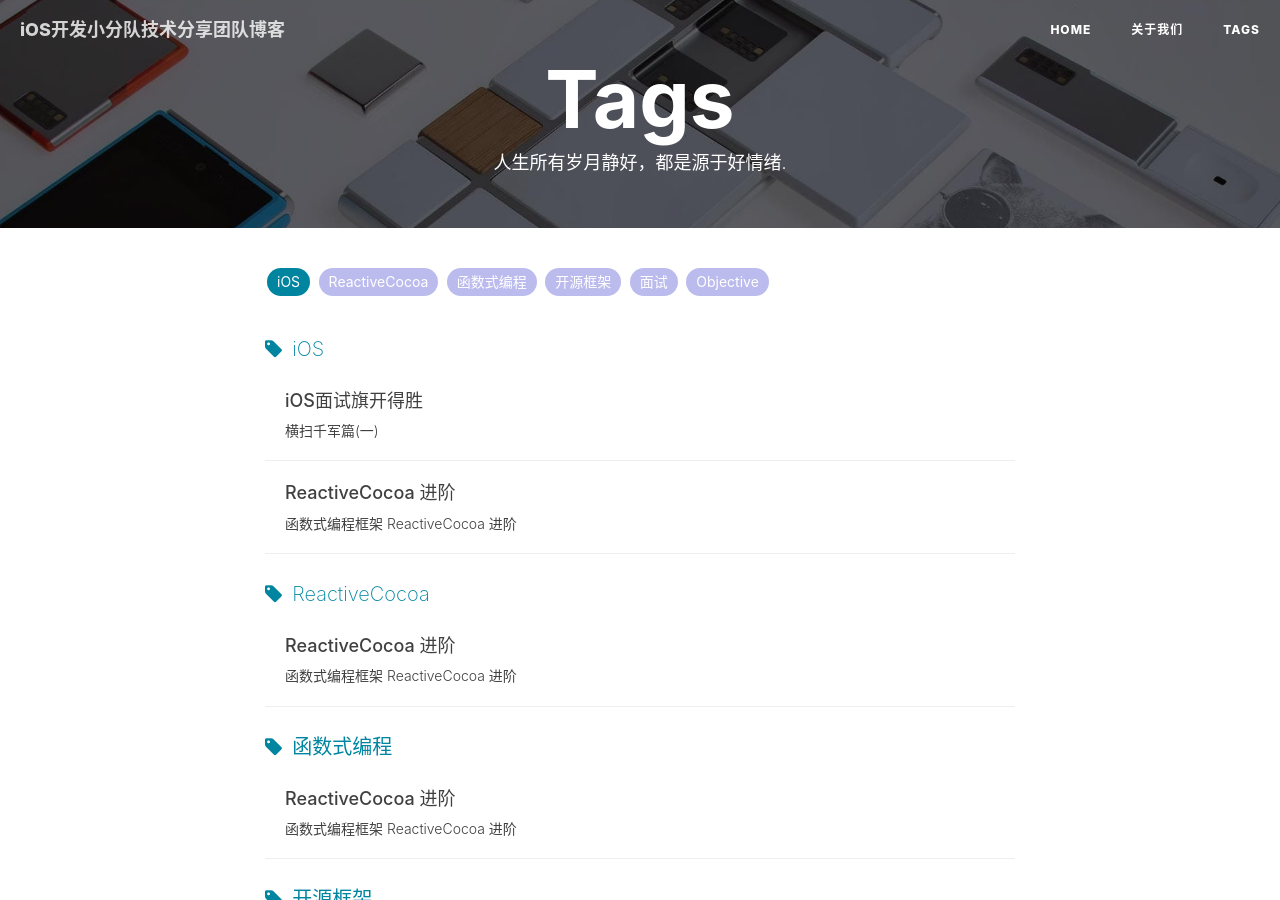
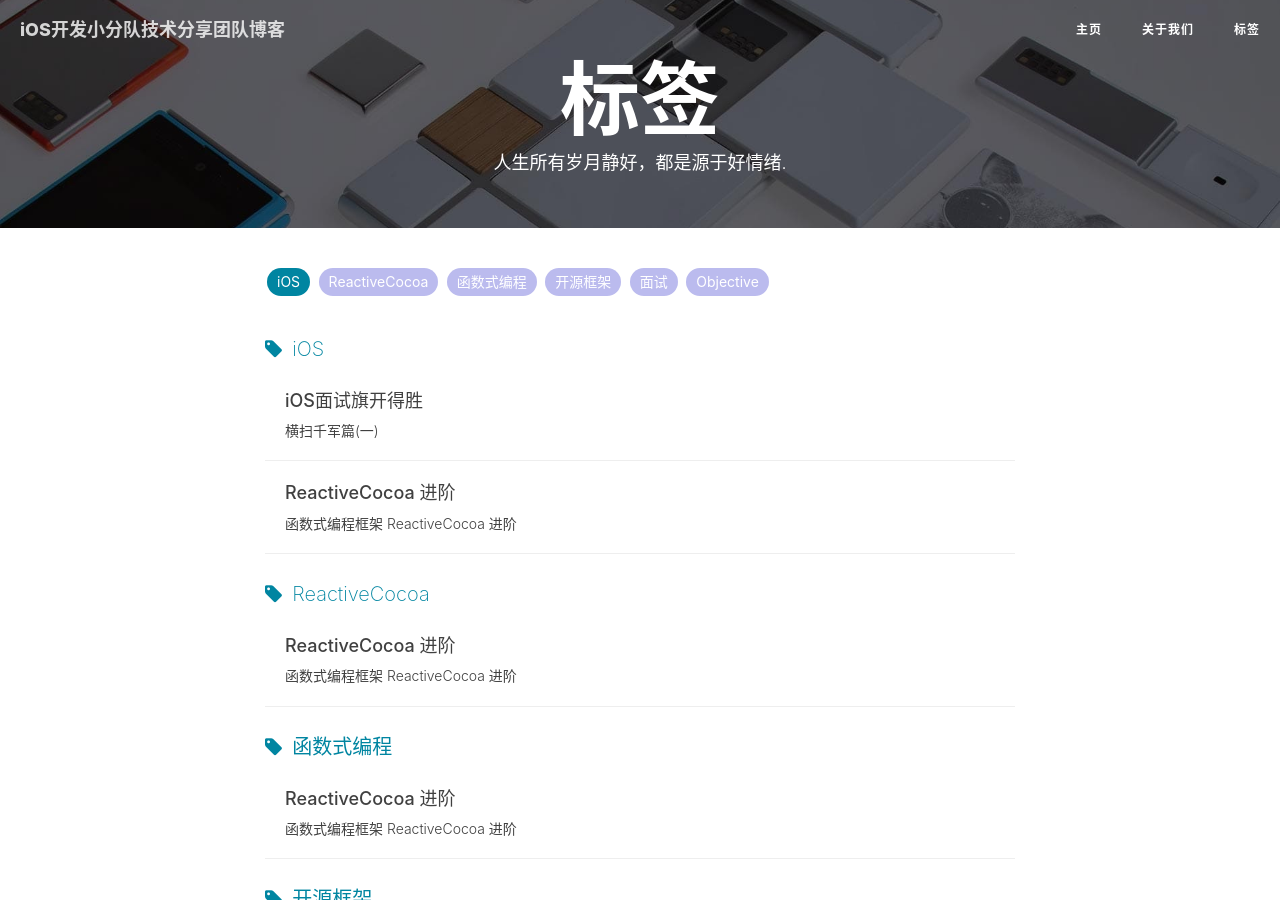
Before and after one commit to iOSDevelopTeam/iOSDevelopTeam.github.io, a Jekyll site: the page built from tags.html, in a window 1280 px wide and 900 px high. Built offline with Jekyll 4.4.1, drawn with Linux system fonts in a browser that asks for light colours; nearby versions of some CDN libraries; comment, search, counter and statistics services are not loaded.

Commit message:
update  description

```diff
--- a/_includes/nav.html
+++ b/_includes/nav.html
@@ -17,7 +17,7 @@
             <div class="navbar-collapse">
                 <ul class="nav navbar-nav navbar-right">
                     <li>
-                        <a href="{{ site.baseurl }}/">Home</a>
+                        <a href="{{ site.baseurl }}/">主页</a>
                     </li>
                     {% for page in site.pages %}{% if page.title %}
                     <li>
--- a/_layouts/page.html
+++ b/_layouts/page.html
@@ -193,7 +193,7 @@ layout: default
                 <!-- Friends Blog -->
                 {% if site.friends %}
                 <hr>
-                <h5>FRIENDS</h5>
+                <h5>友情链接</h5>
                 <ul class="list-inline">
                     {% for friend in site.friends %}
                         <li><a href="{{friend.href}}">{{friend.title}}</a></li>
--- a/_layouts/post.html
+++ b/_layouts/post.html
@@ -123,7 +123,7 @@ layout: default
                 <div class="side-catalog">
                     <hr class="hidden-sm hidden-xs">
                     <h5>
-                        <a class="catalog-toggle" href="#">CATALOG</a>
+                        <a class="catalog-toggle" href="#">目录</a>
                     </h5>
                     <ul class="catalog-body"></ul>
                 </div>
@@ -140,7 +140,7 @@ layout: default
                 {% if site.featured-tags %}
                 <section>
                     <hr class="hidden-sm hidden-xs">
-                    <h5><a href="/tags/">FEATURED TAGS</a></h5>
+                    <h5><a href="/tags/">标签云</a></h5>
                     <div class="tags">
         				{% for tag in site.tags %}
                             {% if tag[1].size > {{site.featured-condition-size}} %}
--- a/tags.html
+++ b/tags.html
@@ -1,5 +1,5 @@
 ---
-title: Tags
+title: 标签
 layout: default
 description: "人生所有岁月静好，都是源于好情绪."
 header-img: "img/tag-bg.jpg"
```
